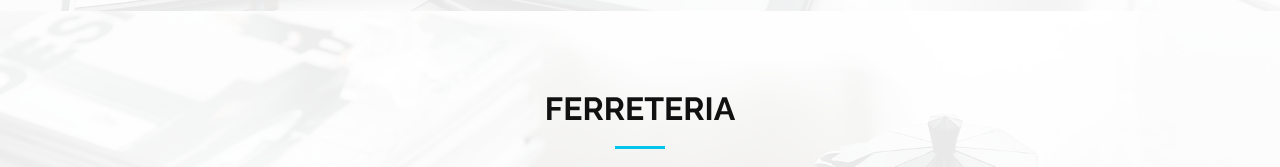
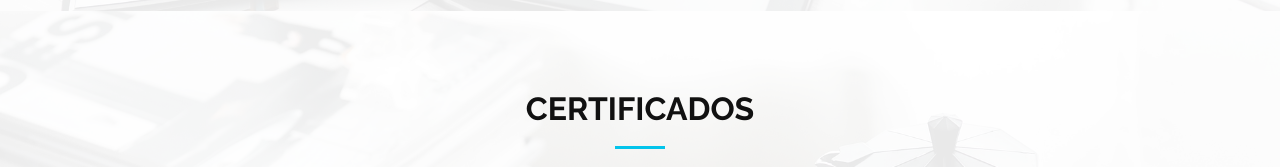
Before and after one commit to maxyuridev/canaan, a plain HTML site: page index.html in a window 1280 px wide. Shown: the part 7154-7321 px from the top of the page. Drawn offline with nearby package versions, Linux system fonts and the light colour scheme; a script that the page names is missing.

Commit message:
Update index.html

```diff
--- a/index.html
+++ b/index.html
@@ -534,7 +534,7 @@ nuestro servicio.
        <div class="container wow fadeInUp">
         <div class="row">
           <div class="col-md-12">
-            <h3 class="section-title">FERRETERIA</h3>
+            <h3 class="section-title">CERTIFICADOS</h3>
             <div class="section-title-divider"></div>
             <center>
   <iframe src="https://drive.google.com/file/d/1rDnNwq412A3gUzopNWteIiEU9HS3HZsW/preview" width="800" height="640" allow="autoplay"></iframe>
```
